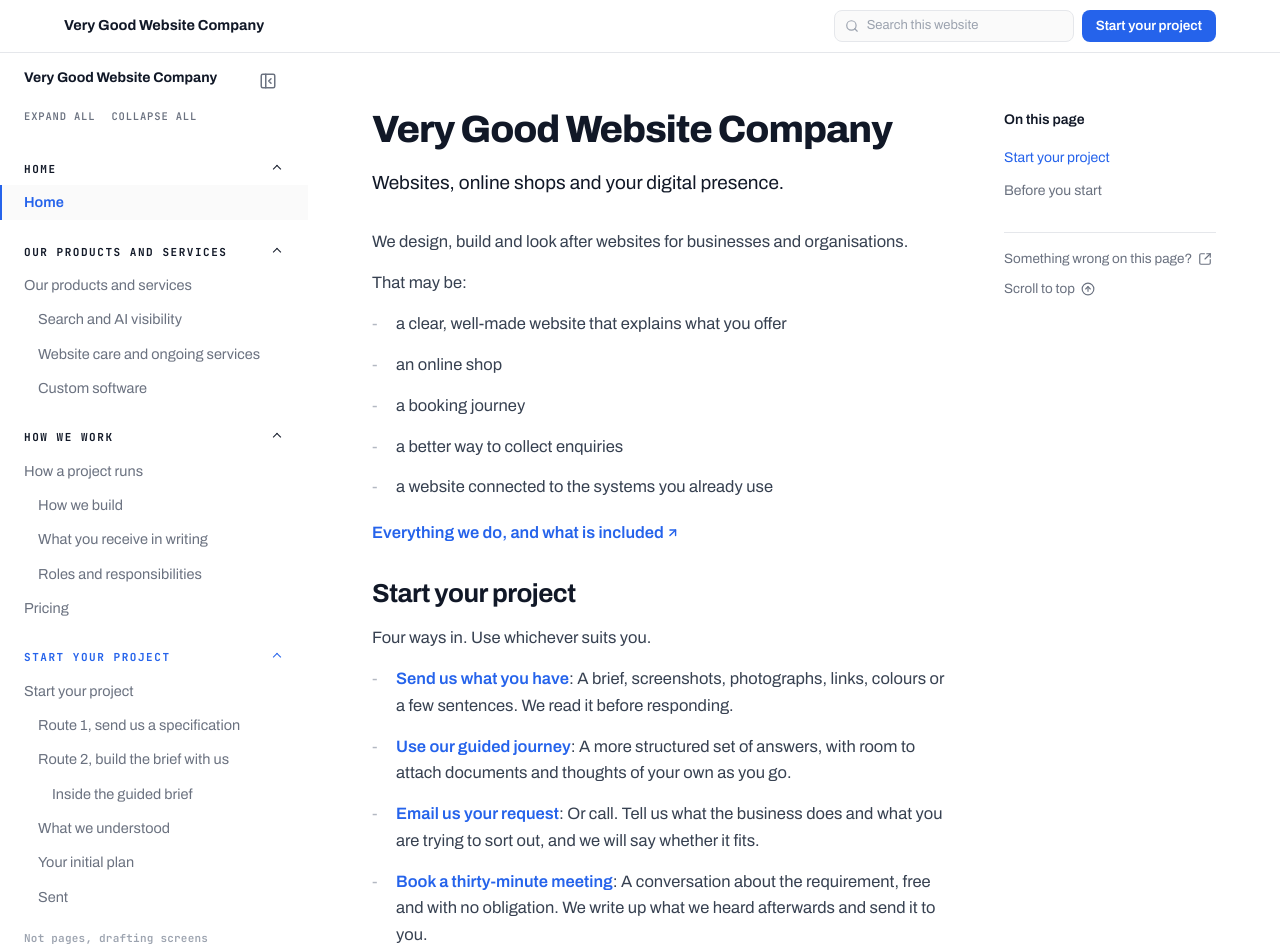
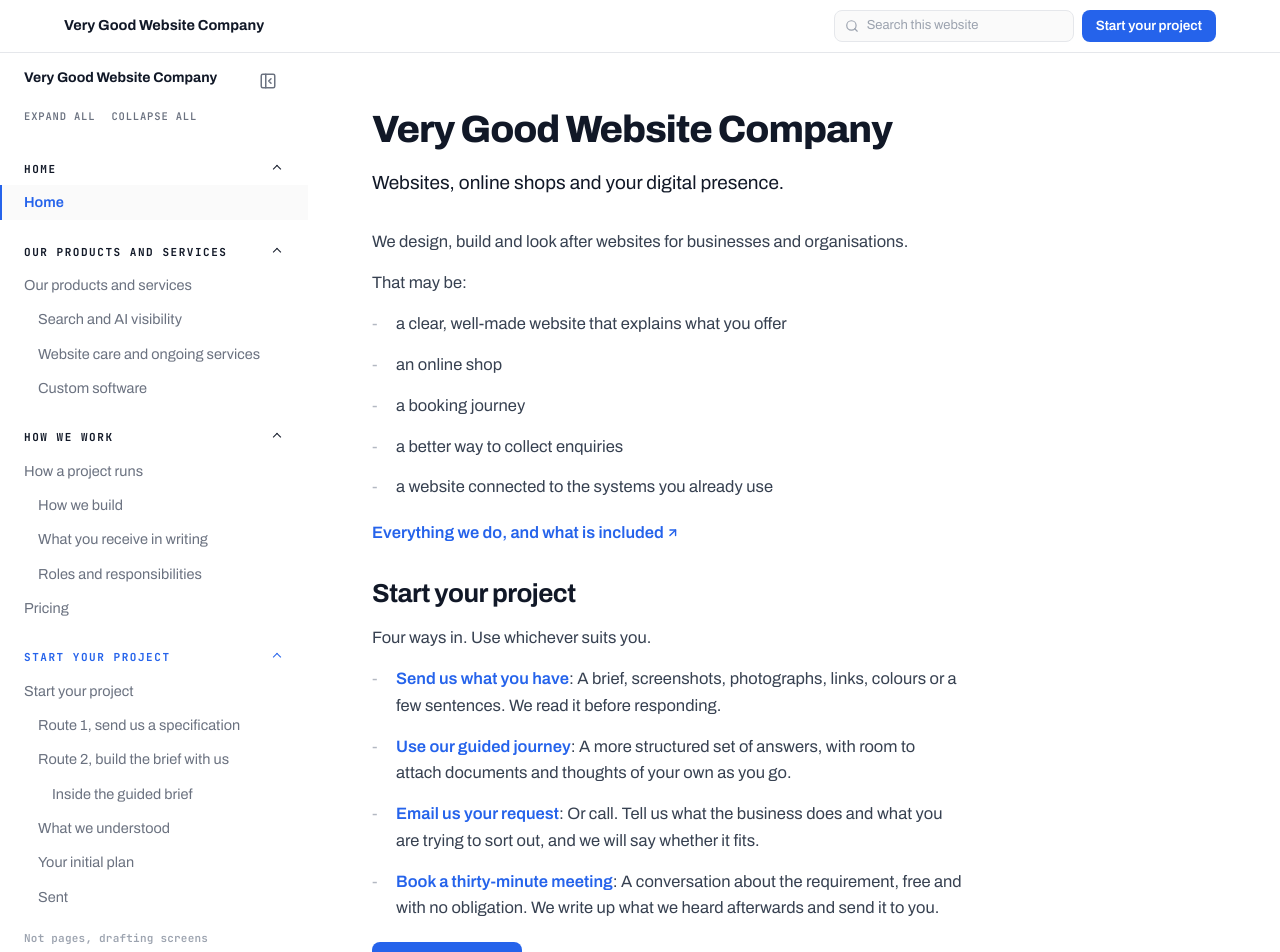
Before and after one commit to ayodhbhojithh/twinloom, a Next.js app: page / in a window 1280 px wide. Shown: the top 952 px of the page. Built offline with nearby package versions, Linux system fonts and the light colour scheme.

Commit message:
Refactor components to utilize new CSS variable for max-width measure, enhancing layout consistency across various text elements. Update prose, simple-list, text-link, and page-shell components to replace hardcoded max-width values with the new variable for improved readability and maintainability.

```diff
--- a/app/globals.css
+++ b/app/globals.css
@@ -60,6 +60,28 @@
   --radius-card: 10px;
   --radius-field: 8px;
   --radius-pill: 999px;
+
+  /* The reading measure: how wide a line of body copy is allowed to get, and the
+     cap on everything that is prose. The draft sets 720px; this is wider because
+     the rail already takes a fixed slice of the window and the copy was leaving a
+     corridor of empty space between itself and the section index.
+
+     `--container-*` is what Tailwind builds its max-width scale from, so this is
+     `max-w-measure` at every use. */
+  --container-measure: 860px;
+
+  /* The page's side gutter. The index is fixed to it and the copy reserves a lane
+     measured from it, so the two are set from one number at every width. */
+  --page-gutter: 20px;
+
+  /* The section index, and the lane the copy leaves for it.
+
+     The arithmetic lives here rather than in a utility class. Written as
+     `pr-[calc(var(--page-gutter)+252px)]` it produced invalid CSS, because `calc`
+     requires whitespace around its operator and a Tailwind arbitrary value has
+     none; the browser dropped the declaration and the copy ran under the index. */
+  --index-width: 212px;
+  --index-lane: calc(var(--page-gutter) + var(--index-width) + 40px);
 
   /* The docked panel's width, and the breakpoint above which docking it makes
      sense at all. */
@@ -154,6 +176,31 @@
     @apply border-border outline-ring/50;
   }
 
+  /* The gutter steps with the page padding: 20 / 32 / 48 / 64 / 80. */
+  @media (min-width: 40rem) {
+    :root {
+      --page-gutter: 32px;
+    }
+  }
+
+  @media (min-width: 64rem) {
+    :root {
+      --page-gutter: 48px;
+    }
+  }
+
+  @media (min-width: 80rem) {
+    :root {
+      --page-gutter: 64px;
+    }
+  }
+
+  @media (min-width: 96rem) {
+    :root {
+      --page-gutter: 80px;
+    }
+  }
+
   html {
     scroll-behavior: smooth;
   }
@@ -225,6 +272,28 @@
 }
 
 @layer components {
+  /* ---------------------------------------------------------------------------
+     The page's horizontal frame.
+
+     One rule rather than a run of `px-*` utilities, because the right edge has two
+     jobs: it is the page gutter normally, and the lane beside the fixed section
+     index when a page has one. As utilities that was a cascade fight nobody wins,
+     since `2xl:px-20` is written after `xl:pr-[...]` and quietly took the right
+     padding back at the widest breakpoint, dropping the copy under the index.
+
+     Both values come from variables that already step per breakpoint, so this
+     needs no media queries of its own beyond the one that turns the lane on.
+  --------------------------------------------------------------------------- */
+  .page-frame {
+    padding-inline: var(--page-gutter);
+  }
+
+  @media (min-width: 80rem) {
+    .page-frame[data-indexed] {
+      padding-right: var(--index-lane);
+    }
+  }
+
   /* Scrolls with no bar at all, for the short indexes where one would be more
      noise than the content it measures. Content cutting off at the edge is the
      cue that there is more. */
--- a/components/blocks/prose.tsx
+++ b/components/blocks/prose.tsx
@@ -15,7 +15,7 @@ export function P({
   children: React.ReactNode;
 }) {
   return (
-    <p className={cn("mb-4 max-w-[720px] text-[16.5px]", className)}>
+    <p className={cn("mb-4 max-w-measure text-[16.5px]", className)}>
       {children}
     </p>
   );
@@ -41,7 +41,7 @@ export function List({
   children: React.ReactNode;
 }) {
   return (
-    <ul className={cn("mb-5 flex max-w-[720px] flex-col gap-3.5", className)}>
+    <ul className={cn("mb-5 flex max-w-measure flex-col gap-3.5", className)}>
       {children}
     </ul>
   );
--- a/components/blocks/simple-list.tsx
+++ b/components/blocks/simple-list.tsx
@@ -43,7 +43,7 @@ export function SimpleList({
   className?: string;
 }) {
   return (
-    <div className={cn("max-w-[720px]", className)}>
+    <div className={cn("max-w-measure", className)}>
       {title || count ? (
         <div className="flex items-baseline justify-between gap-4 pb-2.5">
           {title ? (
--- a/components/blocks/text-link.tsx
+++ b/components/blocks/text-link.tsx
@@ -98,7 +98,7 @@ function Arrow() {
  */
 export function GuideNote({ children }: { children: React.ReactNode }) {
   return (
-    <p className="mb-[22px] max-w-[820px] text-[12.5px] leading-[1.6] text-quiet">
+    <p className="mb-[22px] max-w-measure text-[12.5px] leading-[1.6] text-quiet">
       {children}
     </p>
   );
--- a/components/layout/on-this-page.tsx
+++ b/components/layout/on-this-page.tsx
@@ -62,12 +62,18 @@ export function OnThisPage({ sections }: { sections: readonly PageSection[] }) {
   return (
     <nav
       aria-label="On this page"
-      /* Sticky under the header rather than at the top of the viewport, so it
-         stops where the header ends instead of sliding behind it. Hidden when the
-         copy column matters more than the index. */
-      className="quiet-scroll sticky hidden w-[212px] shrink-0 self-start overflow-y-auto pb-6 xl:block"
+      /* Fixed, not sticky. Sticky holds only within its own parent, so the index
+         let go as soon as the article ended and rode the footer up the screen.
+         Fixed takes it out of the flow entirely: it is pinned to the right gutter
+         for the whole page and never moves at all.
+
+         The copy reserves the space it vacated, in `PageShell`, so nothing runs
+         underneath it. */
+      className="quiet-scroll fixed hidden overflow-y-auto pb-6 xl:block"
       style={{
         top: "calc(var(--nav-height) + 28px)",
+        right: "var(--page-gutter)",
+        width: "var(--index-width)",
         maxHeight: "calc(100svh - var(--nav-height) - 56px)",
       }}
     >
--- a/components/layout/page-shell.tsx
+++ b/components/layout/page-shell.tsx
@@ -12,12 +12,11 @@ export interface PageSection {
 }
 
 /**
- * The page shell: the copy column, and the section index beside it.
+ * The page shell: the copy column, with the section index pinned beside it.
  *
- * Measures are the draft's. 1100px when there is no index, 1360px when there is,
- * with a 48px gutter and a 212px index. Prose inside is capped at 720px by the
- * base styles, because a 1100px line of 16.5px text is unreadable however wide the
- * screen is; the extra width is for tables and boxes, not for paragraphs.
+ * No outer cap. The copy caps itself at the reading measure and the index is fixed
+ * to the right gutter, so a wider window opens the space between the two rather
+ * than stranding both on the left with a corridor of nothing to the right.
  *
  * A page declares its sections once, here, and passes the same entries to the
  * `Section` components below. That is one list rather than two, so the index can
@@ -40,20 +39,18 @@ export function PageShell({
 
   return (
     <div
+      data-indexed={indexed || undefined}
       className={cn(
-        "px-5 pt-8 pb-20 sm:px-8 sm:pt-11 lg:px-12 lg:pb-[110px] xl:px-16 xl:pt-14 2xl:px-20",
-        indexed ? "max-w-[1360px]" : "max-w-[1100px]",
+        "page-frame pt-8 pb-20 sm:pt-11 lg:pb-[110px] xl:pt-14",
         className,
       )}
     >
-      <div className={cn(indexed && "xl:flex xl:items-start xl:gap-12")}>
-        <div className="min-w-0 flex-1">
-          {children}
-          <PageNav />
-        </div>
+      <div className="min-w-0">
+        {children}
+        <PageNav />
+      </div>
 
-        {indexed ? <OnThisPage sections={sections} /> : null}
-      </div>
+      {indexed ? <OnThisPage sections={sections} /> : null}
     </div>
   );
 }
@@ -90,12 +87,12 @@ export function PageHeading({
         </p>
       ) : null}
 
-      <h1 className="mb-4 max-w-[900px] text-[30px] leading-[1.12] font-extrabold tracking-[-0.028em] text-ink sm:text-[38px]">
+      <h1 className="mb-4 max-w-[980px] text-[30px] leading-[1.12] font-extrabold tracking-[-0.028em] text-ink sm:text-[38px]">
         {title}
       </h1>
 
       {lead ? (
-        <p className="mb-6 max-w-[760px] text-[17.5px] leading-[1.6] text-ink sm:text-[19px]">
+        <p className="mb-6 max-w-measure text-[17.5px] leading-[1.6] text-ink sm:text-[19px]">
           {lead}
         </p>
       ) : null}
--- a/components/layout/site-footer.tsx
+++ b/components/layout/site-footer.tsx
@@ -21,7 +21,7 @@ export function SiteFooter() {
   const year = new Date().getFullYear();
 
   return (
-    <footer className="mt-[70px] border-t border-border px-5 pt-10 pb-14 sm:px-8 lg:px-12 xl:px-16 2xl:px-20">
+    <footer className="page-frame mt-[70px] border-t border-border pt-10 pb-14">
       <div className="max-w-[1100px]">
         <nav
           aria-label="Footer"
--- a/components/layout/site-header.tsx
+++ b/components/layout/site-header.tsx
@@ -49,7 +49,7 @@ export function SiteHeader() {
 
   return (
     <header className="sticky top-0 z-40 border-b border-border bg-field/95 backdrop-blur-sm">
-      <div className="flex items-center gap-4 px-5 py-2.5 sm:px-8 lg:px-12 xl:px-16 2xl:px-20">
+      <div className="page-frame flex items-center gap-4 py-2.5">
         <div className="flex min-w-0 flex-1 items-center">
           <Link
             href={ROUTES.home}
--- a/components/pages/not-found-view.tsx
+++ b/components/pages/not-found-view.tsx
@@ -71,7 +71,7 @@ export function NotFoundView() {
       </PageHeading>
 
       {/* The fact, in the typeface the system reserves for facts. */}
-      <div className="mt-9 max-w-[720px] rounded-card border border-hair bg-well px-5 py-4">
+      <div className="mt-9 max-w-measure rounded-card border border-hair bg-well px-5 py-4">
         <p className="font-mono text-[11px] font-bold tracking-[0.18em] text-label uppercase">
           Address requested
         </p>
--- a/components/pages/search-view.tsx
+++ b/components/pages/search-view.tsx
@@ -48,7 +48,7 @@ export function SearchView() {
 
       <form
         role="search"
-        className="mb-9 flex max-w-[720px] flex-wrap gap-2.5"
+        className="mb-9 flex max-w-measure flex-wrap gap-2.5"
         onSubmit={(event) => {
           event.preventDefault();
           const next = draft.trim();
@@ -105,7 +105,7 @@ export function SearchView() {
             No results
           </h2>
 
-          <p className="mb-4 max-w-[760px] text-[18px] leading-[1.55] text-ink sm:text-[20px]">
+          <p className="mb-4 max-w-measure text-[18px] leading-[1.55] text-ink sm:text-[20px]">
             We could not find a page matching <b>{query}</b>.
           </p>
 
```
